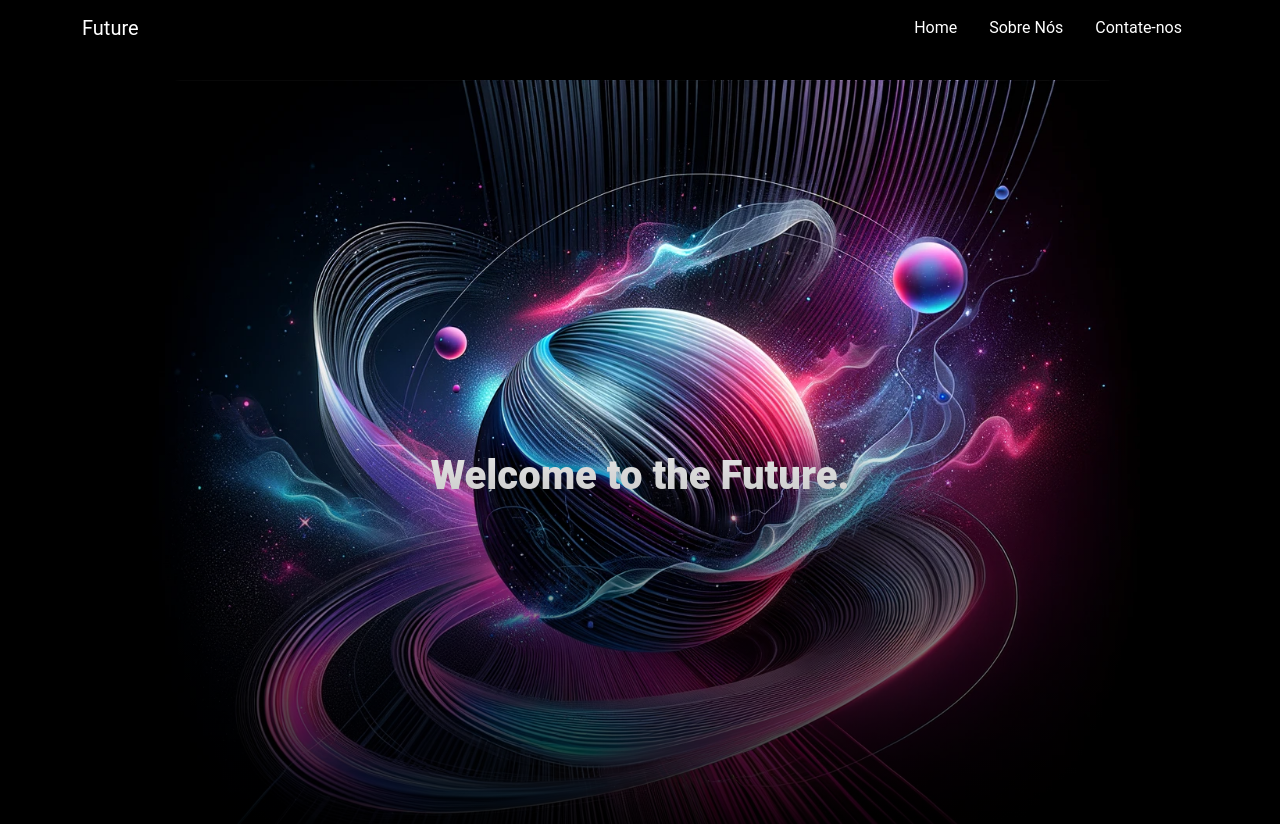
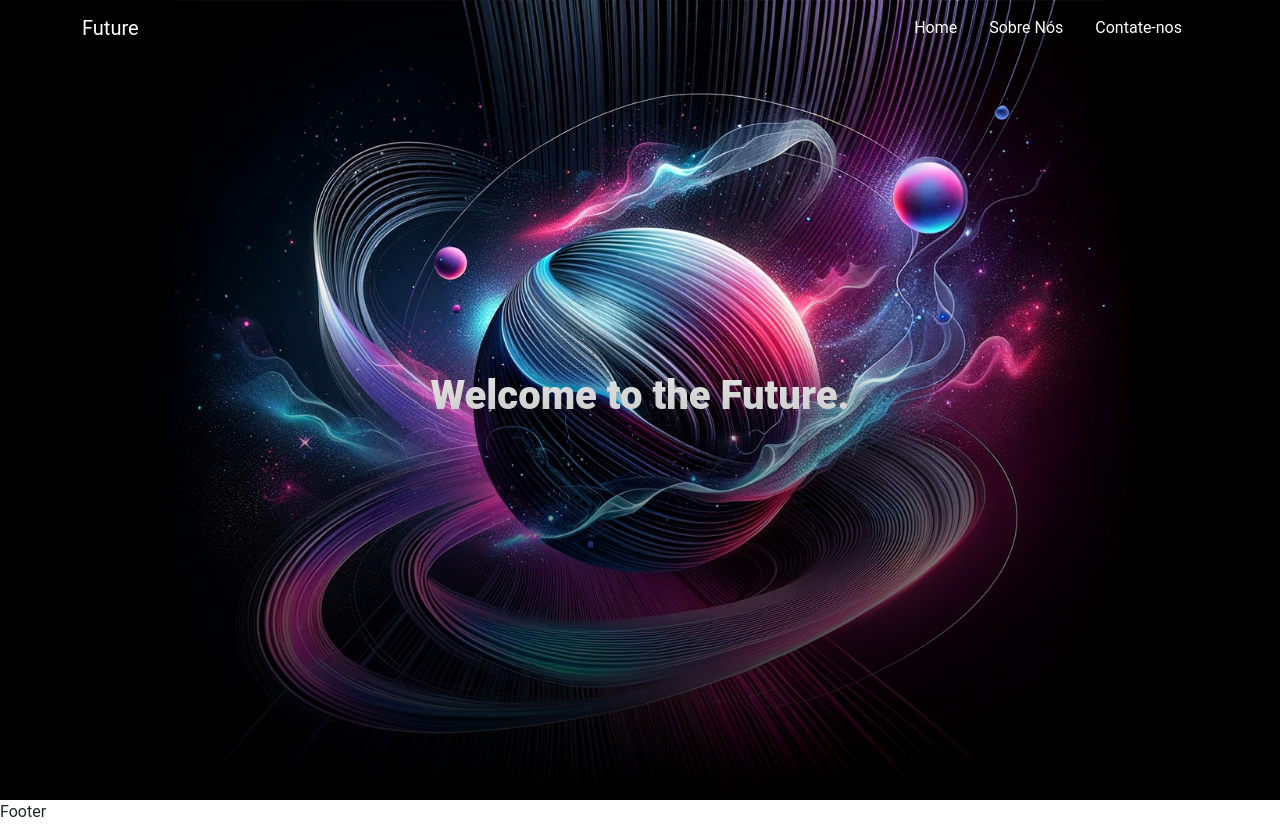
Before and after one commit to Jefflds/Future, a React (Vite) app: page / in a window 1280 px wide. Shown: the top 824 px of the page. Built offline with nearby package versions, Linux system fonts and the light colour scheme.

Commit message:
Melhorando section 1

```diff
--- a/src/sections/Home.tsx
+++ b/src/sections/Home.tsx
@@ -8,11 +8,9 @@ const bgImg: string = bgContent;
 const Home: React.FC = () => {
   return (
     <HomeContainer className="wrapper">
-      <article>
-        <ParallaxImg className="module parallax text-center">
+      <ParallaxImg className="module parallax text-center">
           <h1>Welcome to the Future.</h1>
-        </ParallaxImg>
-      </article>
+      </ParallaxImg>
     </HomeContainer>
   );
 };
@@ -32,16 +30,7 @@ export const HomeContainer = styled.section`
 
   article {
     display: block;
-    background-color: #000;
-    padding: 80px;
-
-    @media (max-width: 768px) {
-      padding: 60px;
-    }
-
-    @media (max-width: 576px) {
-      padding: 40px;
-    }
+    background: #000;
   }
 
   .container {
```
